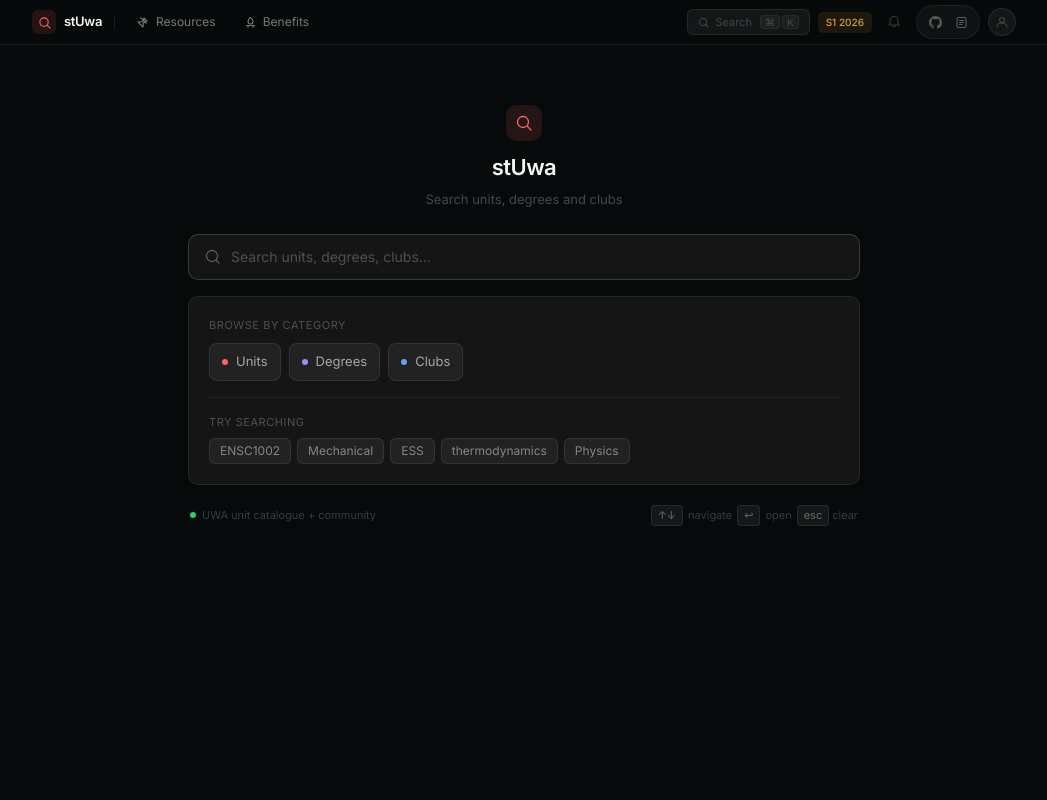
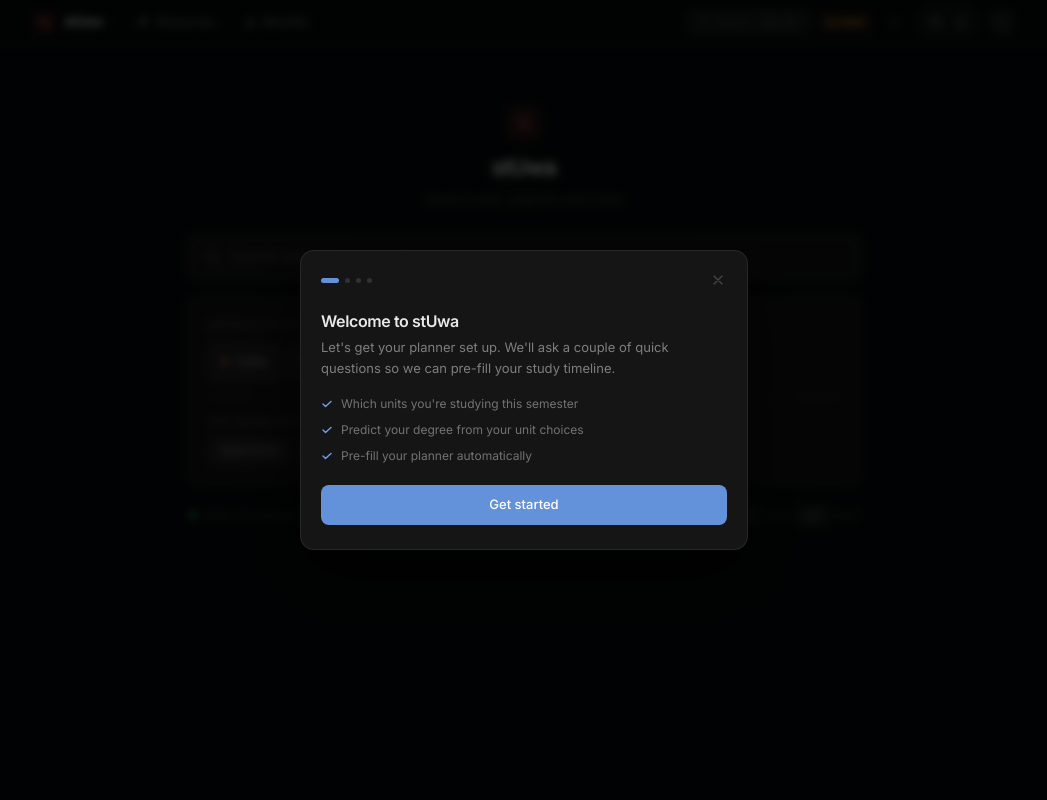
Before and after one commit to BenMasel/agile-web-dev, a Flask app: page / in a window 1280 px wide. Shown: the whole page, without its empty margins (116-1163 px from the left). Run offline with Flask 3, Linux system fonts and the light colour scheme; some libraries are stand-ins or nearby versions.

Commit message:
add: prototype onboard experience

```diff
--- a/app/routes.py
+++ b/app/routes.py
@@ -1,9 +1,10 @@
 import os
+import re
 import subprocess
 from datetime import datetime, timezone
 from functools import lru_cache
 import yaml
-from flask import Blueprint, render_template, redirect, url_for
+from flask import Blueprint, render_template, redirect, url_for, jsonify
 
 
 # All routes live on this blueprint. It is registered in app/__init__.py.
@@ -246,6 +247,32 @@ def planner():
     return render_template('planner.html', degrees=degrees, units=units)
 
 
+@bp.route('/api/onboarding-data')
+def onboarding_data():
+    units = [
+        {
+            'code':  u.get('code', ''),
+            'title': u.get('title', ''),
+        }
+        for u in load_all_yaml('units')
+        if u.get('code')
+    ]
+    degrees = []
+    for d in load_all_yaml('degrees'):
+        codes = []
+        for yr in (d.get('years') or []):
+            for sm in (yr.get('semesters') or []):
+                for u in (sm.get('units') or []):
+                    if u.get('code'):
+                        codes.append(u['code'])
+        degrees.append({
+            'slug':  d.get('slug', ''),
+            'title': d.get('title', ''),
+            'codes': codes,
+        })
+    return jsonify({'units': units, 'degrees': degrees})
+
+
 @bp.route('/auth')
 def auth():
     return render_template('auth.html')
--- a/app/templates/base.html
+++ b/app/templates/base.html
@@ -7,6 +7,7 @@
 
   {# Tailwind browser build — supports @theme for custom tokens #}
   <script src="https://cdn.jsdelivr.net/npm/@tailwindcss/browser@4"></script>
+  <script src="https://cdn.jsdelivr.net/npm/fuse.js@7/dist/fuse.min.js"></script>
   <link rel="preconnect" href="https://fonts.googleapis.com" />
   <link rel="preconnect" href="https://fonts.gstatic.com" crossorigin />
   <link href="https://fonts.googleapis.com/css2?family=Inter:wght@400;500;600&display=swap" rel="stylesheet" />
@@ -73,6 +74,7 @@
   </div>
 
   {% include "components/context_menu.html" %}
+  {% include "components/onboarding_modal.html" %}
 
   {% block scripts %}{% endblock %}
 
--- a/app/templates/components/account_menu.html
+++ b/app/templates/components/account_menu.html
@@ -34,6 +34,19 @@
     </svg>
     Settings
   </a>
+
+  <div class="h-px bg-rc-border-light mx-2 my-1"></div>
+
+  {# ---- Onboard ---- #}
+  <button onclick="document.getElementById('account-menu').classList.add('hidden'); document.getElementById('account-menu').classList.remove('flex'); OnboardingModal.open();"
+          role="menuitem"
+          class="flex items-center gap-2.5 px-3 py-2 text-[13px] text-white/60 hover:bg-rc-fill hover:text-white/85 transition w-full text-left">
+    <svg width="13" height="13" viewBox="0 0 13 13" fill="none" class="shrink-0 text-white/30">
+      <path d="M6.5 1.5a2.5 2.5 0 1 1 0 5 2.5 2.5 0 0 1 0-5z" stroke="currentColor" stroke-width="1.1"/>
+      <path d="M2 11.5c0-2.2 2-4 4.5-4s4.5 1.8 4.5 4" stroke="currentColor" stroke-width="1.1" stroke-linecap="round"/>
+    </svg>
+    Onboard
+  </button>
 
   <div class="h-px bg-rc-border-light mx-2 my-1"></div>
 
--- /dev/null
+++ b/app/templates/components/onboarding_modal.html
@@ -0,0 +1,441 @@
+{#
+  Onboarding modal — multi-step first-visit flow.
+  Opened by OnboardingModal.open(); closed by OnboardingModal.close().
+  Step 0: Welcome
+  Step 1: Unit selection (current semester)
+  Step 2: Degree prediction
+  Step 3: Done
+#}
+
+<div id="onboarding-overlay"
+     class="hidden fixed inset-0 z-[500] flex items-center justify-center p-4"
+     style="background: rgba(0,0,0,0.72); backdrop-filter: blur(4px);">
+
+  <div id="onboarding-modal"
+       class="w-full max-w-md rounded-[14px] bg-rc-surface border border-rc-border shadow-[0_24px_64px_rgba(0,0,0,0.7)] flex flex-col overflow-hidden"
+       style="max-height: 90vh;">
+
+    {# ---- Step indicator ---- #}
+    <div class="flex items-center gap-1.5 px-5 pt-5 pb-0">
+      <div class="ob-step-dot rounded-full transition-all duration-300" data-step="0"></div>
+      <div class="ob-step-dot rounded-full transition-all duration-300" data-step="1"></div>
+      <div class="ob-step-dot rounded-full transition-all duration-300" data-step="2"></div>
+      <div class="ob-step-dot rounded-full transition-all duration-300" data-step="3"></div>
+      <button onclick="OnboardingModal.close()"
+              class="ml-auto text-white/20 hover:text-white/50 transition rounded p-0.5">
+        <svg width="14" height="14" viewBox="0 0 14 14" fill="none">
+          <path d="M3 3l8 8M11 3l-8 8" stroke="currentColor" stroke-width="1.4" stroke-linecap="round"/>
+        </svg>
+      </button>
+    </div>
+
+    {# ---- Step 0: Welcome ---- #}
+    <div id="ob-step-0" class="ob-step flex flex-col gap-4 px-5 pt-5 pb-6">
+      <div>
+        <h2 class="text-[16px] font-semibold text-white/90 tracking-tight">Welcome to stUwa</h2>
+        <p class="text-[13px] text-white/45 mt-1 leading-relaxed">
+          Let's get your planner set up. We'll ask a couple of quick questions so we can pre-fill your study timeline.
+        </p>
+      </div>
+      <div class="flex flex-col gap-2 text-[12px] text-white/40">
+        <div class="flex items-center gap-2">
+          <svg width="12" height="12" viewBox="0 0 12 12" fill="none" class="shrink-0 text-rc-blue">
+            <path d="M2 6l2.5 2.5L10 3.5" stroke="currentColor" stroke-width="1.4" stroke-linecap="round" stroke-linejoin="round"/>
+          </svg>
+          Which units you're studying this semester
+        </div>
+        <div class="flex items-center gap-2">
+          <svg width="12" height="12" viewBox="0 0 12 12" fill="none" class="shrink-0 text-rc-blue">
+            <path d="M2 6l2.5 2.5L10 3.5" stroke="currentColor" stroke-width="1.4" stroke-linecap="round" stroke-linejoin="round"/>
+          </svg>
+          Predict your degree from your unit choices
+        </div>
+        <div class="flex items-center gap-2">
+          <svg width="12" height="12" viewBox="0 0 12 12" fill="none" class="shrink-0 text-rc-blue">
+            <path d="M2 6l2.5 2.5L10 3.5" stroke="currentColor" stroke-width="1.4" stroke-linecap="round" stroke-linejoin="round"/>
+          </svg>
+          Pre-fill your planner automatically
+        </div>
+      </div>
+      <button onclick="OnboardingModal.goTo(1)"
+              class="mt-1 w-full py-2.5 rounded-[8px] bg-rc-blue/90 hover:bg-rc-blue text-[13px] font-medium text-white transition">
+        Get started
+      </button>
+    </div>
+
+    {# ---- Step 1: Unit selection ---- #}
+    <div id="ob-step-1" class="ob-step hidden flex flex-col gap-3 px-5 pt-5 pb-6">
+      <div>
+        <h2 class="text-[16px] font-semibold text-white/90 tracking-tight">What are you studying?</h2>
+        <p class="text-[13px] text-white/45 mt-1">Add the units you're enrolled in <em>this semester</em>.</p>
+      </div>
+
+      {# Search box #}
+      <div class="relative">
+        <svg width="13" height="13" viewBox="0 0 13 13" fill="none"
+             class="absolute left-3 top-1/2 -translate-y-1/2 text-white/25 pointer-events-none">
+          <circle cx="5.5" cy="5.5" r="3.5" stroke="currentColor" stroke-width="1.2"/>
+          <path d="M8.5 8.5l2 2" stroke="currentColor" stroke-width="1.2" stroke-linecap="round"/>
+        </svg>
+        <input id="ob-unit-search" type="text" placeholder="Search by unit code or name…"
+               class="w-full bg-rc-fill border border-rc-border rounded-[8px] pl-8 pr-3 py-2 text-[13px] text-white/80 placeholder-white/25 outline-none focus:border-white/20 transition"/>
+      </div>
+
+      {# Search results #}
+      <div id="ob-results" class="flex flex-col gap-px overflow-y-auto rounded-[8px] border border-rc-border bg-rc-fill-light"
+           style="max-height: 10rem; display: none;"></div>
+
+      {# Not found message #}
+      <div id="ob-not-found" class="hidden text-center py-4">
+        <p class="text-[12px] text-white/40">We haven't got that unit yet.</p>
+        <a href="https://github.com/your-repo/issues/new?template=unit-request.md"
+           target="_blank" rel="noopener noreferrer"
+           class="inline-block mt-2 text-[12px] text-rc-blue/80 hover:text-rc-blue transition underline underline-offset-2">
+          Submit a request?
+        </a>
+      </div>
+
+      {# Selected chips #}
+      <div id="ob-chips" class="flex flex-wrap gap-1.5 min-h-[1.75rem]"></div>
+
+      <div class="flex items-center gap-2 mt-1">
+        <button onclick="OnboardingModal.goTo(0)"
+                class="flex-1 py-2 rounded-[8px] bg-rc-fill border border-rc-border text-[12px] text-white/40 hover:text-white/65 transition">
+          Back
+        </button>
+        <button id="ob-step1-next" onclick="OnboardingModal.goTo(2)"
+                class="flex-[2] py-2 rounded-[8px] bg-rc-blue/90 hover:bg-rc-blue text-[13px] font-medium text-white transition">
+          Next
+        </button>
+      </div>
+    </div>
+
+    {# ---- Step 2: Degree prediction ---- #}
+    <div id="ob-step-2" class="ob-step hidden flex flex-col gap-3 px-5 pt-5 pb-6">
+      <div>
+        <h2 class="text-[16px] font-semibold text-white/90 tracking-tight">Your degree</h2>
+        <p id="ob-deg-subtitle" class="text-[13px] text-white/45 mt-1 leading-relaxed">
+          Based on your units, here's our best guess. Confirm or change below.
+        </p>
+      </div>
+
+      <div id="ob-degree-list" class="flex flex-col gap-1.5 overflow-y-auto" style="max-height: 16rem;"></div>
+
+      <div class="flex items-center gap-2 mt-1">
+        <button onclick="OnboardingModal.goTo(1)"
+                class="flex-1 py-2 rounded-[8px] bg-rc-fill border border-rc-border text-[12px] text-white/40 hover:text-white/65 transition">
+          Back
+        </button>
+        <button onclick="OnboardingModal.finish()"
+                class="flex-[2] py-2 rounded-[8px] bg-rc-green/80 hover:bg-rc-green/95 text-[13px] font-medium text-white transition">
+          Set up planner
+        </button>
+      </div>
+    </div>
+
+    {# ---- Step 3: Done ---- #}
+    <div id="ob-step-3" class="ob-step hidden flex flex-col items-center gap-4 px-5 pt-6 pb-7 text-center">
+      <div class="w-12 h-12 rounded-full bg-rc-green/10 border border-rc-green/20 flex items-center justify-center">
+        <svg width="20" height="20" viewBox="0 0 20 20" fill="none" class="text-rc-green">
+          <path d="M4 10l4 4 8-8" stroke="currentColor" stroke-width="1.8" stroke-linecap="round" stroke-linejoin="round"/>
+        </svg>
+      </div>
+      <div>
+        <h2 class="text-[16px] font-semibold text-white/90">You're all set</h2>
+        <p class="text-[13px] text-white/40 mt-1 leading-relaxed">
+          Your planner has been pre-filled. Head to the Planner to review and adjust your timeline.
+        </p>
+      </div>
+      <div class="flex gap-2 w-full mt-1">
+        <button onclick="OnboardingModal.close()"
+                class="flex-1 py-2 rounded-[8px] bg-rc-fill border border-rc-border text-[12px] text-white/50 hover:text-white/70 transition">
+          Dismiss
+        </button>
+        <a href="/planner"
+           class="flex-[2] py-2 rounded-[8px] bg-rc-blue/90 hover:bg-rc-blue text-[13px] font-medium text-white transition text-center">
+          Go to Planner
+        </a>
+      </div>
+    </div>
+
+  </div>
+</div>
+
+<style>
+  .ob-step-dot {
+    width: 5px; height: 5px;
+    background: rgba(255,255,255,0.12);
+  }
+  .ob-step-dot.active {
+    width: 18px;
+    background: rgba(108,160,240,0.9);
+  }
+  .ob-step-dot.done {
+    background: rgba(46,204,113,0.6);
+  }
+  .ob-chip {
+    display: inline-flex; align-items: center; gap: 5px;
+    padding: 3px 8px 3px 9px;
+    background: rgba(108,160,240,0.12);
+    border: 1px solid rgba(108,160,240,0.2);
+    border-radius: 6px;
+    font-size: 11px; color: rgba(108,160,240,0.9);
+  }
+  .ob-chip button {
+    line-height: 1; color: rgba(108,160,240,0.5);
+  }
+  .ob-chip button:hover { color: rgba(108,160,240,0.9); }
+  .ob-deg-row {
+    display: flex; align-items: flex-start; gap: 10px;
+    padding: 10px 12px; border-radius: 8px;
+    border: 1px solid rgba(255,255,255,0.07);
+    background: rgba(255,255,255,0.03);
+    cursor: pointer; transition: border-color 0.15s;
+  }
+  .ob-deg-row:hover { border-color: rgba(255,255,255,0.13); }
+  .ob-deg-row.selected {
+    border-color: rgba(108,160,240,0.4);
+    background: rgba(108,160,240,0.07);
+  }
+  .ob-deg-row input[type=checkbox] { accent-color: #6CA0F0; margin-top: 1px; }
+</style>
+
+<script>
+(function () {
+  let obData = null;   // { units: [...], degrees: [...] }
+  let fuse   = null;
+  let selected = [];   // codes chosen in step 1
+  let chosenDegrees = []; // slugs chosen in step 2
+
+  const overlay  = document.getElementById('onboarding-overlay');
+  const steps    = document.querySelectorAll('.ob-step');
+  const dots     = document.querySelectorAll('.ob-step-dot');
+  let   curStep  = 0;
+
+  async function loadData() {
+    if (obData) return;
+    try {
+      const r = await fetch('/api/onboarding-data');
+      obData = await r.json();
+      fuse = new Fuse(obData.units, {
+        keys: ['code', 'title'],
+        threshold: 0.35,
+        minMatchCharLength: 2,
+      });
+    } catch (e) {
+      console.error('onboarding-data fetch failed', e);
+    }
+  }
+
+  function updateDots(step) {
+    dots.forEach((d, i) => {
+      d.classList.toggle('active', i === step);
+      d.classList.toggle('done',   i < step);
+      d.classList.remove('active');
+      if (i === step) d.classList.add('active');
+      else if (i < step) d.classList.add('done');
+    });
+  }
+
+  function showStep(n) {
+    steps.forEach((s, i) => {
+      s.classList.toggle('hidden', i !== n);
+    });
+    updateDots(n);
+    curStep = n;
+    if (n === 1) setupStep1();
+    if (n === 2) setupStep2();
+  }
+
+  // ---- Step 1 helpers ----
+  function renderChips() {
+    const container = document.getElementById('ob-chips');
+    container.innerHTML = '';
+    selected.forEach(code => {
+      const chip = document.createElement('div');
+      chip.className = 'ob-chip';
+      chip.innerHTML = `${code}<button onclick="OnboardingModal._removeUnit('${code}')">&times;</button>`;
+      container.appendChild(chip);
+    });
+  }
+
+  function renderResults(query) {
+    const resultsEl  = document.getElementById('ob-results');
+    const notFoundEl = document.getElementById('ob-not-found');
+    if (!query.trim() || !fuse) {
+      resultsEl.style.display = 'none';
+      notFoundEl.classList.add('hidden');
+      return;
+    }
+    const hits = fuse.search(query).slice(0, 8);
+    if (!hits.length) {
+      resultsEl.style.display = 'none';
+      notFoundEl.classList.remove('hidden');
+      return;
+    }
+    notFoundEl.classList.add('hidden');
+    resultsEl.style.display = 'flex';
+    resultsEl.innerHTML = '';
+    hits.forEach(({ item }) => {
+      const row = document.createElement('button');
+      row.type = 'button';
+      const already = selected.includes(item.code);
+      row.className = `flex items-center gap-2.5 px-3 py-2 text-left transition ${already ? 'opacity-40 cursor-default' : 'hover:bg-rc-fill'}`;
+      row.innerHTML = `
+        <span class="text-[11px] font-semibold text-rc-blue/80 w-[4.5rem] shrink-0">${item.code}</span>
+        <span class="text-[12px] text-white/65 truncate">${item.title}</span>
+        ${already ? '<span class="ml-auto text-[10px] text-white/25">added</span>' : ''}
+      `;
+      if (!already) {
+        row.onclick = () => {
+          selected.push(item.code);
+          renderChips();
+          document.getElementById('ob-unit-search').value = '';
+          renderResults('');
+        };
+      }
+      resultsEl.appendChild(row);
+    });
+  }
+
+  function setupStep1() {
+    renderChips();
+    const input = document.getElementById('ob-unit-search');
+    input.oninput = (e) => renderResults(e.target.value);
+    input.focus();
+  }
+
+  // ---- Step 2 helpers ----
+  function scoreDegreeFit(deg) {
+    if (!selected.length) return 0;
+    const degCodes = new Set(deg.codes);
+    const hits = selected.filter(c => degCodes.has(c)).length;
+    return hits / selected.length;
+  }
+
+  function setupStep2() {
+    const list    = document.getElementById('ob-degree-list');
+    const subtitle = document.getElementById('ob-deg-subtitle');
+    list.innerHTML = '';
+
+    if (!obData) {
+      subtitle.textContent = "No data available — choose your degree manually.";
+      return;
+    }
+
+    const scored = obData.degrees
+      .map(d => ({ ...d, score: scoreDegreeFit(d) }))
+      .sort((a, b) => b.score - a.score);
+
+    if (!selected.length) {
+      subtitle.textContent = "No units selected — choose your degree below.";
+    } else {
+      subtitle.textContent = scored[0]?.score > 0
+        ? "Based on your units, here's our best guess. Confirm or change below."
+        : "We couldn't match your units to a degree. Choose manually.";
+    }
+
+    // Pre-select top match if good confidence, otherwise nothing
+    chosenDegrees = (scored[0]?.score >= 0.5) ? [scored[0].slug] : [];
+
+    scored.forEach((d, i) => {
+      const row = document.createElement('div');
+      row.className = 'ob-deg-row' + (chosenDegrees.includes(d.slug) ? ' selected' : '');
+      row.dataset.slug = d.slug;
+
+      const pct = Math.round(d.score * 100);
+      const badge = d.score > 0
+        ? `<span class="text-[10px] px-1.5 py-[2px] rounded bg-rc-blue-muted text-rc-blue ml-auto shrink-0">${pct}% match</span>`
+        : '';
+
+      row.innerHTML = `
+        <input type="checkbox" ${chosenDegrees.includes(d.slug) ? 'checked' : ''} />
+        <div class="flex-1 min-w-0">
+          <div class="flex items-center gap-2">
+            <span class="text-[13px] text-white/80 font-medium leading-tight">${d.title}</span>
+            ${badge}
+          </div>
+        </div>
+      `;
+
+      const cb = row.querySelector('input');
+      function toggle() {
+        if (cb.checked) {
+          if (!chosenDegrees.includes(d.slug)) chosenDegrees.push(d.slug);
+          row.classList.add('selected');
+        } else {
+          chosenDegrees = chosenDegrees.filter(s => s !== d.slug);
+          row.classList.remove('selected');
+        }
+      }
+      row.onclick = (e) => {
+        if (e.target !== cb) cb.checked = !cb.checked;
+        toggle();
+      };
+      cb.onclick = (e) => e.stopPropagation();
+      cb.onchange = toggle;
+
+      list.appendChild(row);
+    });
+  }
+
+  // ---- Finish ----
+  function finish() {
+    // Read existing planner state
+    let state = {};
+    try { state = JSON.parse(localStorage.getItem('stUwa_planner_v3') || '{}'); } catch(e) {}
+
+    // Write chosen degrees
+    if (chosenDegrees.length) state.degrees = chosenDegrees;
+
+    // Write current-sem units as completed (they're already done)
+    if (selected.length) {
+      state.done = Array.from(new Set([...(state.done || []), ...selected]));
+      // Place in current semester slot
+      const now = new Date();
+      const sem = now.getMonth() < 6 ? 1 : 2;
+      const yr  = now.getFullYear();
+      const key = `${yr}_s${sem}`;
+      const existing = (state.plan && state.plan[key]) ? state.plan[key] : [];
+      const merged   = Array.from(new Set([...existing, ...selected]));
+      state.plan = state.plan || {};
+      state.plan[key] = merged;
+    }
+
+    localStorage.setItem('stUwa_planner_v3', JSON.stringify(state));
+    localStorage.setItem('stUwa_onboarded', '1');
+    showStep(3);
+  }
+
+  // ---- Public API ----
+  window.OnboardingModal = {
+    open() {
+      overlay.classList.remove('hidden');
+      showStep(0);
+      loadData();
+    },
+    close() {
+      overlay.classList.add('hidden');
+      localStorage.setItem('stUwa_onboarded', '1');
+    },
+    goTo(n) { showStep(n); },
+    finish,
+    _removeUnit(code) {
+      selected = selected.filter(c => c !== code);
+      renderChips();
+    },
+  };
+
+  // First-visit auto-open
+  if (!localStorage.getItem('stUwa_onboarded')) {
+    document.addEventListener('DOMContentLoaded', () => {
+      setTimeout(() => OnboardingModal.open(), 600);
+    });
+  }
+
+  // Close on overlay click
+  overlay.addEventListener('click', (e) => {
+    if (e.target === overlay) OnboardingModal.close();
+  });
+})();
+</script>
```
